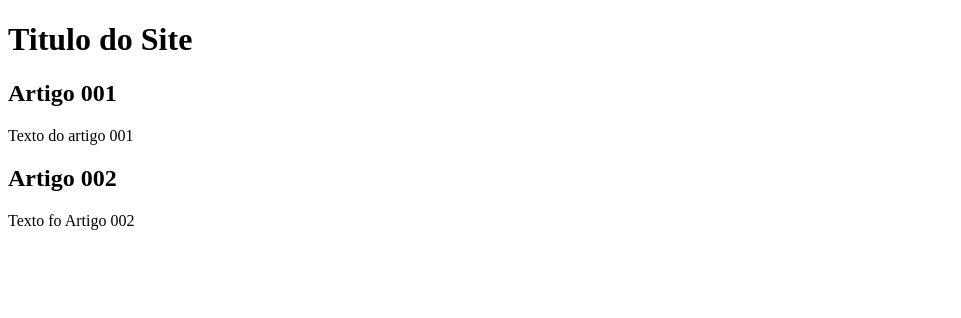
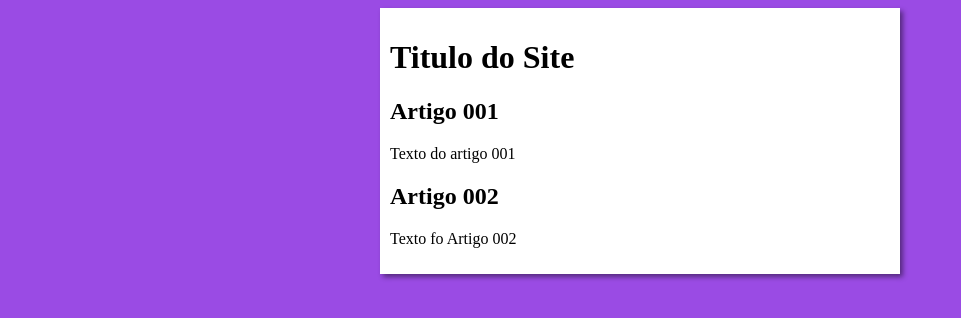
Before and after one commit to vcoelh/projeto-site, a plain HTML site: page index.html in a window 1280 px wide. Shown: the whole page, without its empty margins (0-961 px from the left). Drawn offline with Linux system fonts and the light colour scheme.

Commit message:
fazendo o design

```diff
--- /dev/null
+++ b/estilos/style.css
@@ -0,0 +1,18 @@
+{
+    font-family: Arial, Helvetica, sans-serif ;
+    font-size: 16px
+}
+
+body{
+    background-color:rgb(154, 75, 228) ;
+
+}
+
+main{
+    background-color:white ;
+    width:500px ;
+    margin:auto;
+    padding: 10px;
+    box-shadow: 3px 3px 5px rgba(0, 0, 0, 0.45);
+
+}
--- a/index.html
+++ b/index.html
@@ -10,6 +10,7 @@
     <main>
         <header>
             <h1>Titulo do Site</h1>
+        <link rel="stylesheet" href="estilos/style.css">
         </header>
         <article>
             <h2> Artigo 001</h2>
```
